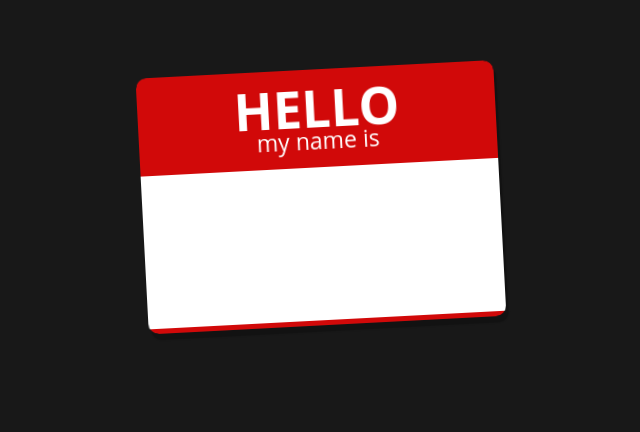
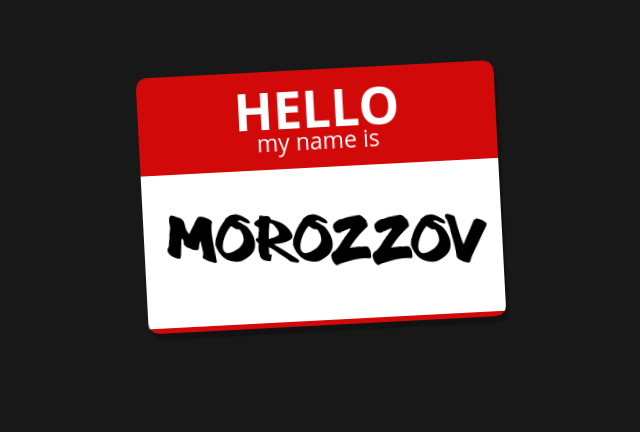
Before and after one commit to morozzov/HelloMyNameIs, a plain HTML site: page index.html in a window 1280 px wide. Shown: the part 220-652 px from the top of the page, without its empty margins (326-966 px from the left). Drawn offline with Linux system fonts and the light colour scheme.

Commit message:
Text color fixed

```diff
--- a/index.html
+++ b/index.html
@@ -13,15 +13,13 @@
       <div class="face face--front">
         <h1>Hello<span>my name is</span></h1>
         <div class="tag">
-          <!-- <p id="name">morozzov</p> -->
-          <p id="name"></p>
+          <p id="name">morozzov</p>
         </div>
       </div>
       <div class="face face--back">
-        <h1>Hello<span>my</span></h1>
+        <h1>Hello<span>my name is</span></h1>
         <div class="tag">
-          <!-- <p id="name">morozzov</p> -->
-          <p id="name"></p>
+          <p id="name">morozzov</p>
         </div>
       </div>
     </div>
--- a/style.css
+++ b/style.css
@@ -177,7 +177,6 @@ legend {
 	 margin: 0.5rem;
 	 text-align: center;
 	 line-height: 8rem;
-	 color: #ecf0f1;
 	 border-radius: 0.8rem;
 	 transform-style: preserve-3d;
 }
```
